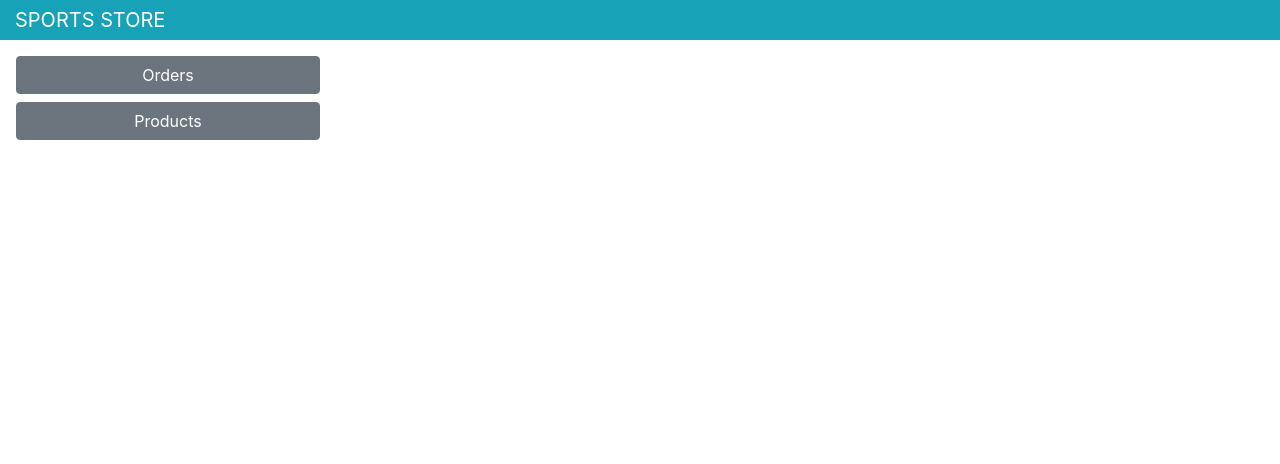
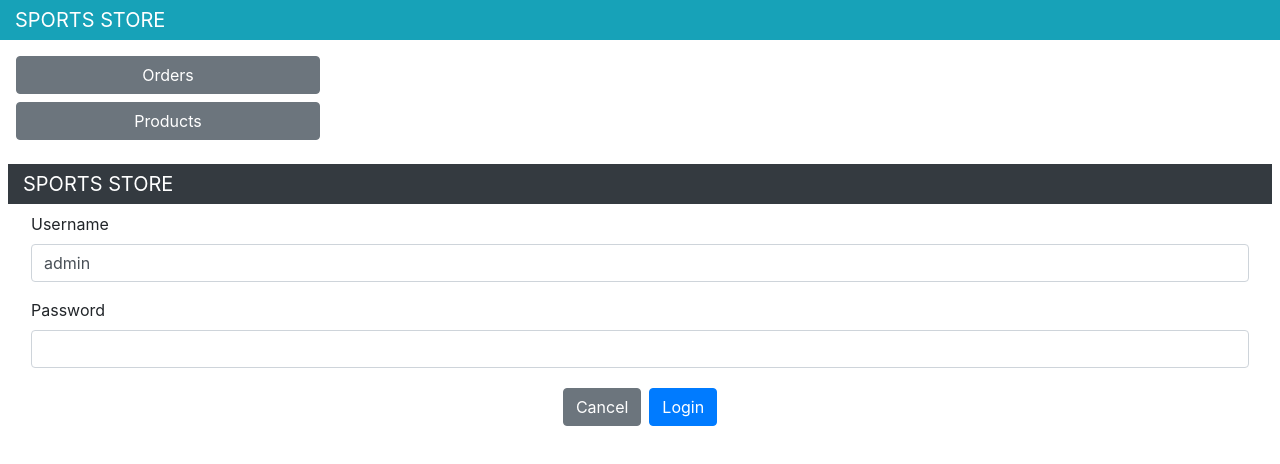
Before and after one commit to cynthiaChanChan/store, a React (Create React App) app: page /admin in a window 1280 px wide. Before the commit this address led to /admin/order. Shown: the top 464 px of the page. Built offline with nearby package versions, Linux system fonts and the light colour scheme.

Commit message:
Adding Authentication for GraphQL Requests

```diff
--- a/server.js
+++ b/server.js
@@ -7,6 +7,7 @@ const { buildSchema } = require("graphql");
 const graphqlHTTP = require("express-graphql");
 const queryResolvers = require("./serverQueriesResolver");
 const mutationResolvers = require("./serverMutationsResolver");
+const auth = require("./authMiddleware");
 
 const fileName = process.argv[2] || "./data.js";
 const port = process.argv[3] || 3500;
@@ -39,6 +40,7 @@ createServer();
 
 app.use(cors());
 app.use(jsonServer.bodyParser);
+app.use(auth);
 app.use("/api", (req, resp, next) => router(req, resp, next));
 app.use("/graphql", (req, resp, next) => graph(req, resp, next));
 
--- a/src/App.js
+++ b/src/App.js
@@ -10,11 +10,13 @@ import {
 import { ShopConnector } from "./shop";
 import { store, persistor } from "./redux/store";
 import { Admin } from "./admin";
+import { AuthProviderImpl } from "./auth/AuthProviderImpl";
 
 function App() {
     return (
         <Provider store={store}>
             <PersistGate persistor={persistor}>
+                <AuthProviderImpl>
                     <Router>
                         <Switch>
                             <Route path="/shop" component={ShopConnector} />
@@ -22,6 +24,7 @@ function App() {
                             <Redirect to="/shop" />
                         </Switch>
                     </Router>
+                </AuthProviderImpl>
             </PersistGate>
         </Provider>
     );
--- a/src/admin/Admin/Admin.jsx
+++ b/src/admin/Admin/Admin.jsx
@@ -8,14 +8,25 @@ import { OrdersConnector } from "../OrdersConnector";
 import { ToggleLink } from "../../common";
 import { ConnectedProducts } from "../ProductsConnector";
 import { ProductEditor, ProductCreator } from "../";
+import AuthPrompt from "../../auth/AuthPrompt";
+import { authWrapper } from "../../auth/authWrapper";
 
-const graphQlClient = new ApolloClient({
-    uri: GraphQlUrl,
-});
+// const graphQlClient = new ApolloClient({
+//     uri: GraphQlUrl,
+// });
 
-const Admin = () => {
+const Admin = (props) => {
+    const client = new ApolloClient({
+        uri: GraphQlUrl,
+        request: (gqloperation) =>
+            gqloperation.setContext({
+                headers: {
+                    Authorization: `Bearer<${props.webToken}>`,
+                },
+            }),
+    });
     return (
-        <ApolloProvider client={graphQlClient}>
+        <ApolloProvider client={client}>
             <div className="container-fluid">
                 <div className="row">
                     <div className="col bg-info text-white">
@@ -26,11 +37,19 @@ const Admin = () => {
                     <div className="col-3 p-2">
                         <ToggleLink to="/admin/orders">Orders</ToggleLink>
                         <ToggleLink to="/admin/products">Products</ToggleLink>
+                        {props.isAuthenticated && (
+                            <button className="btn btn-block btn-secondary m-2 fixed-bottom col-3">
+                                Log out
+                            </button>
+                        )}
                     </div>
                 </div>
                 <div className="row">
                     <div className="col p-2">
                         <Switch>
+                            {!props.isAuthenticated && (
+                                <Route component={AuthPrompt} />
+                            )}
                             <Route
                                 path="/admin/orders"
                                 component={OrdersConnector}
@@ -47,7 +66,7 @@ const Admin = () => {
                                 path="/admin/products"
                                 component={ConnectedProducts}
                             />
-                            <Redirect to="/admin/order" />
+                            <Redirect to="/admin/orders" />
                         </Switch>
                     </div>
                 </div>
@@ -56,4 +75,4 @@ const Admin = () => {
     );
 };
 
-export default Admin;
+export default authWrapper(Admin);
--- /dev/null
+++ b/src/auth/AuthContext.js
@@ -0,0 +1,8 @@
+import React from "react";
+
+export const AuthContext = React.createContext({
+    isAuthenticated: false,
+    webToken: null,
+    authenticate: (username, password) => {},
+    signout: () => {},
+});
--- /dev/null
+++ b/src/auth/AuthPrompt.jsx
@@ -0,0 +1,49 @@
+import React, { useState } from "react";
+import { withRouter } from "react-router-dom";
+import { authWrapper } from "./authWrapper";
+import { ValidatedForm } from "../forms";
+
+const AuthPrompt = (props) => {
+    const [errorMessage, setErrorMessage] = useState(null);
+    const defaultAttrs = { required: true };
+
+    const formModel = [
+        { label: "Username", attrs: { defaultValue: "admin" } },
+        { label: "Password", attrs: { type: "password" } },
+    ];
+
+    const authenticate = (credentials) => {
+        props
+            .authenticate(credentials)
+            .catch((err) => setErrorMessage(err.message))
+            .then(props.history.push("/admin"));
+    };
+    return (
+        <div className="container-fluid">
+            <div className="row">
+                <div className="col bg-dark text-white">
+                    <div className="navbar-brand">SPORTS STORE</div>
+                </div>
+            </div>
+            <div className="row">
+                <div className="col m-2">
+                    {errorMessage != null && (
+                        <h4 className="bg-danger text-center text-white m-1 p-2">
+                            {errorMessage}
+                        </h4>
+                    )}
+                    <ValidatedForm
+                        formModel={formModel}
+                        defaultAttrs={defaultAttrs}
+                        submitCallback={authenticate}
+                        submitText="Login"
+                        cancelCallback={() => props.history.push("/")}
+                        cancelText="Cancel"
+                    />
+                </div>
+            </div>
+        </div>
+    );
+};
+
+export default withRouter(authWrapper(AuthPrompt));
--- /dev/null
+++ b/src/auth/AuthProviderImpl.js
@@ -0,0 +1,38 @@
+import React, { useCallback, useState } from "react";
+import Axios from "axios";
+import { AuthContext } from "./AuthContext";
+import { authUrl } from "../data/urls";
+
+export const AuthProviderImpl = ({ children }) => {
+    const [isAuthenticated, setIsAuthenticated] = useState(false);
+    const [webToken, setWebToken] = useState(false);
+
+    const authenticate = useCallback((credentials) => {
+        return Axios.post(authUrl, credentials).then((response) => {
+            if (response.data.success === true) {
+                setIsAuthenticated(true);
+                setWebToken(response.data.token);
+                return true;
+            } else {
+                throw new Error("Invalid Credentials");
+            }
+        });
+    }, []);
+    const signout = useCallback(() => {
+        setIsAuthenticated(false);
+        setWebToken(null);
+    }, []);
+
+    return (
+        <AuthContext.Provider
+            value={{
+                isAuthenticated,
+                webToken,
+                authenticate,
+                signout,
+            }}
+        >
+            {children}
+        </AuthContext.Provider>
+    );
+};
--- /dev/null
+++ b/src/auth/authWrapper.js
@@ -0,0 +1,8 @@
+import React from "react";
+import { AuthContext } from "./AuthContext";
+
+export const authWrapper = (WrappedComponent) => (props) => (
+    <AuthContext.Consumer>
+        {(context) => <WrappedComponent {...props} {...context} />}
+    </AuthContext.Consumer>
+);
--- a/src/data/urls.js
+++ b/src/data/urls.js
@@ -11,3 +11,5 @@ export const restUrls = {
 };
 
 export const GraphQlUrl = `${protocol}://${hostname}:${port}/graphql`;
+
+export const authUrl = `${protocol}://${hostname}:${port}/login`;
--- a/src/shop/CategoryNavigation/CategoryNavigation.jsx
+++ b/src/shop/CategoryNavigation/CategoryNavigation.jsx
@@ -1,4 +1,5 @@
 import React from "react";
+import { Link } from "react-router-dom";
 import { ToggleLink } from "../../common";
 
 const CategoryNavigation = ({ baseUrl, categories }) => {
@@ -16,6 +17,12 @@ const CategoryNavigation = ({ baseUrl, categories }) => {
                         {cat}
                     </ToggleLink>
                 ))}
+            <Link
+                className="btn btn-block btn-secondary fixed-bottom m-2 col-3"
+                to="/admin"
+            >
+                Administration
+            </Link>
         </>
     );
 };
```
Also changed, not shown: authMiddleware.js (added, +46 -0 lines). Lines whose indentation alone changed are shown as unchanged.
